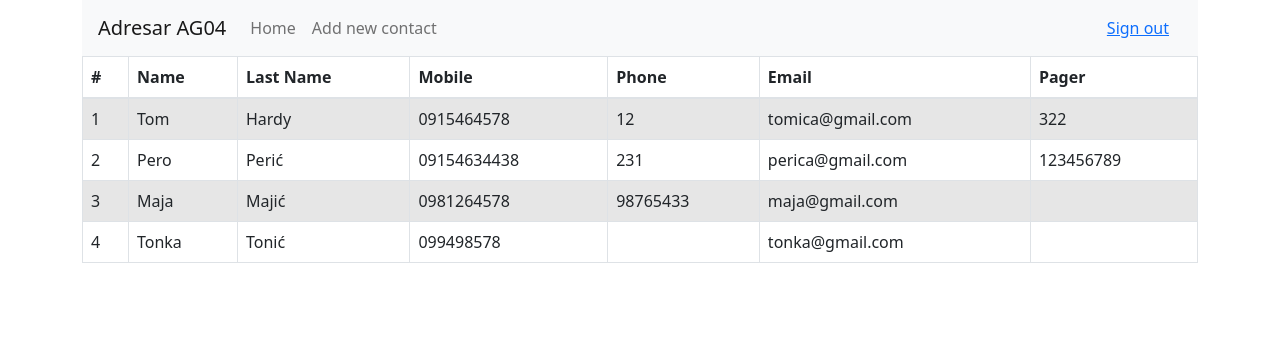
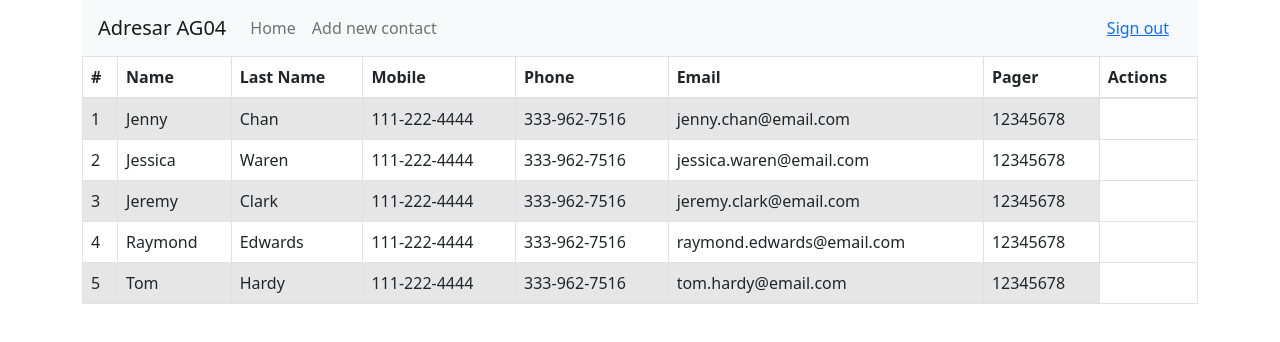
Before and after one commit to ivanrastegorac/adresar, a React (Create React App) app: page /adresar in a window 1280 px wide. Shown: the top 342 px of the page. Built offline with nearby package versions, Linux system fonts and the light colour scheme; no server answers.

Commit message:
Edited ContactList and AddNewContact

```diff
--- a/src/components/AddNewContact.js
+++ b/src/components/AddNewContact.js
@@ -1,4 +1,4 @@
-import React, { useState, useRef } from 'react';
+import React, { useState } from 'react';
 import {
   Navbar,
   Container,
@@ -11,48 +11,56 @@ import {
 import { useNavigate } from 'react-router';
 import { useAuth } from '../contexts/AuthContext';
 import { Link } from 'react-router-dom';
+import { nanoid } from 'nanoid';
+import data from '../mock-data.json';
 
 export default function Adresar() {
-  // const nameInputRef = useRef();
-  // const lastNameInputRef = useRef();
-  // const dateOfBirthInputRef = useRef();
-  // const mobileInputRef = useRef();
-  // const phoneInputRef = useRef();
-  // const emailInputRef = useRef();
-  // const pagerInputRef = useRef();
   const navigate = useNavigate();
   const [error, setError] = useState('');
   const { logout } = useAuth();
-  const { add } = useAuth();
-  const [input, setInput] = useState('');
-  // const [todos, setTodos] = useState([
-  //   'Take dogs for a walk',
-  //   'Take garbage out',
-  // ]);
-  const [name, setName] = useState('');
-  const [lastName, setLastName] = useState('');
-  const [dateOfBirth, setDateOfBirth] = useState('');
-  const [mobile, setMobile] = useState('');
-  const [phone, setPhone] = useState('');
-  const [email, setEmail] = useState('');
-  const [pager, setPager] = useState('');
+  //const { add } = useAuth();
+  //const [input, setInput] = useState('');
+  const [contacts, setContacts] = useState(data);
+  const [addFormData, setAddFormData] = useState({
+    name: '',
+    lastName: '',
+    dateOfBirth: '',
+    mobile: '',
+    phone: '',
+    email: '',
+    pager: '',
+  });
 
-  // const addContact = (event) => {
-  //   event.preventDefault();
-  //   //setTodos([...todos, input]);
-  //   const enteredName = nameInputRef.current.value;
-  //   const enteredLastName = lastNameInputRef.current.value;
-  //   const enteredDateOfBirth = dateOfBirthInputRef.current.value;
-  //   const enteredMobile = mobileInputRef.current.value;
-  //   const enteredPhone = phoneInputRef.current.value;
-  //   const enteredEmail = emailInputRef.current.value;
-  //   const enteredPager = pagerInputRef.current.value;
-  //   setInput('');
-  // };
+  const handleAddFormChange = (event) => {
+    event.preventDefault();
 
-  // function addContact() {
-  //   return nameInputRef.current.value;
-  // }
+    const fieldName = event.target.getAttribute('name');
+    const fieldValue = event.target.value;
+
+    const newFormData = { ...addFormData };
+    newFormData[fieldName] = fieldValue;
+
+    setAddFormData(newFormData);
+  };
+
+  const handleAddFormSubmit = (event) => {
+    event.preventDefault();
+
+    const newContact = {
+      id: nanoid(),
+      name: addFormData.name,
+      lastName: addFormData.lastName,
+      dateOfBirth: addFormData.dateOfBirth,
+      mobile: addFormData.mobile,
+      phone: addFormData.phone,
+      email: addFormData.email,
+      pager: addFormData.pager,
+    };
+    console.log(newContact);
+
+    const newContacts = [...contacts, newContact];
+    setContacts(newContacts);
+  };
 
   async function handleLogout() {
     setError('');
@@ -65,16 +73,16 @@ export default function Adresar() {
     }
   }
 
-  async function handleSubmit(e) {
-    e.preventDefault();
+  // async function handleSubmit(e) {
+  //   e.preventDefault();
 
-    try {
-      setInput([input]);
-      navigate('/kontakt');
-    } catch {
-      setError('Failed to add contact');
-    }
-  }
+  //   try {
+  //     setInput([input]);
+  //     navigate('/kontakt');
+  //   } catch {
+  //     setError('Failed to add contact');
+  //   }
+  // }
 
   return (
     <>
@@ -102,7 +110,7 @@ export default function Adresar() {
         </Container>
       </Navbar>
       <div>
-        <Form onSubmit={handleSubmit}>
+        <Form onSubmit={handleAddFormSubmit}>
           <Row className="mb-3">
             <Form.Group as={Col}>
               <Form.Label>Name:</Form.Label>
@@ -110,9 +118,7 @@ export default function Adresar() {
                 type="text"
                 name="name"
                 placeholder="Name"
-                value={name}
-                onChange={(e) => setName(e.target.value)}
-                // ref={nameInputRef}
+                onChange={handleAddFormChange}
                 required
               />
             </Form.Group>
@@ -123,9 +129,7 @@ export default function Adresar() {
                 type="text"
                 name="lastName"
                 placeholder="Last name"
-                value={lastName}
-                onChange={(e) => setLastName(e.target.value)}
-                // ref={lastNameInputRef}
+                onChange={handleAddFormChange}
                 required
               />
             </Form.Group>
@@ -136,9 +140,7 @@ export default function Adresar() {
             <Form.Control
               type="date"
               name="dateOfBirth"
-              value={dateOfBirth}
-              onChange={(e) => setDateOfBirth(e.target.value)}
-              // ref={dateOfBirthInputRef}
+              onChange={handleAddFormChange}
             />
           </Form.Group>
 
@@ -149,9 +151,7 @@ export default function Adresar() {
                 type="number"
                 name="mobile"
                 placeholder="Enter your mobile phone number"
-                value={mobile}
-                onChange={(e) => setMobile(e.target.value)}
-                // ref={mobileInputRef}
+                onChange={handleAddFormChange}
                 required
               />
             </Form.Group>
@@ -163,9 +163,7 @@ export default function Adresar() {
                 type="number"
                 name="phone"
                 placeholder="Enter your phone number"
-                value={phone}
-                onChange={(e) => setPhone(e.target.value)}
-                // ref={phoneInputRef}
+                onChange={handleAddFormChange}
               />
             </Form.Group>
             <br />
@@ -176,9 +174,7 @@ export default function Adresar() {
                 type="email"
                 name="email"
                 placeholder="Enter your email adress"
-                value={email}
-                onChange={(e) => setEmail(e.target.value)}
-                // ref={emailInputRef}
+                onChange={handleAddFormChange}
               />
             </Form.Group>
             <br />
@@ -189,9 +185,7 @@ export default function Adresar() {
                 type="number"
                 name="pager"
                 placeholder="Enter your pager number"
-                value={pager}
-                onChange={(e) => setPager(e.target.value)}
-                // ref={pagerInputRef}
+                onChange={handleAddFormChange}
               />
             </Form.Group>
             <br />
@@ -201,21 +195,11 @@ export default function Adresar() {
             variant="success"
             type="submit"
             className="btn btn-primary"
-            //  onClick={addContact}
+            onClick={handleAddFormSubmit}
           >
             Add contact
           </Button>
         </Form>
-        <ul>
-          <li>
-            Name: {name} {lastName}
-          </li>
-          <li>Date of Birth: {dateOfBirth}</li>
-          <li>Mobile: {mobile}</li>
-          <li>Phone: {phone}</li>
-          <li>Email: {email}</li>
-          <li>Pager: {pager}</li>
-        </ul>
       </div>
     </>
   );
--- a/src/components/ContactList.js
+++ b/src/components/ContactList.js
@@ -1,49 +1,11 @@
-import React from 'react';
+import React, { useState } from 'react';
 import Contact from './Contact';
 import { Table } from 'react-bootstrap';
-import AddNewContact from './AddNewContact';
-import addContact from './AddNewContact';
-
-export const contacts = [
-  {
-    id: 1,
-    name: 'Tom',
-    lastName: 'Hardy',
-    mobile: '0915464578',
-    phone: '12',
-    email: 'tomica@gmail.com',
-    pager: '322',
-  },
-  {
-    id: 2,
-    name: 'Pero',
-    lastName: 'Perić',
-    mobile: '09154634438',
-    phone: '231',
-    email: 'perica@gmail.com',
-    pager: '123456789',
-  },
-  {
-    id: 3,
-    name: 'Maja',
-    lastName: 'Majić',
-    mobile: '0981264578',
-    phone: '98765433',
-    email: 'maja@gmail.com',
-    pager: '',
-  },
-  {
-    id: 4,
-    name: 'Tonka',
-    lastName: 'Tonić',
-    mobile: '099498578',
-    phone: '',
-    email: 'tonka@gmail.com',
-    pager: '',
-  },
-];
+import data from '../mock-data.json';
 
 export default function ContactList() {
+  const [contacts, setContacts] = useState(data);
+
   return (
     <>
       <Table striped bordered hover>
@@ -56,6 +18,7 @@ export default function ContactList() {
             <th>Phone</th>
             <th>Email</th>
             <th>Pager</th>
+            <th>Actions</th>
           </tr>
         </thead>
         <tbody>
--- /dev/null
+++ b/src/mock-data.json
@@ -0,0 +1,47 @@
+[
+  {
+    "id": 1,
+    "name": "Jenny",
+    "lastName": "Chan",
+    "mobile": "111-222-4444",
+    "phone": "333-962-7516",
+    "email": "jenny.chan@email.com",
+    "pager": "12345678"
+  },
+  {
+    "id": 2,
+    "name": "Jessica",
+    "lastName": "Waren",
+    "mobile": "111-222-4444",
+    "phone": "333-962-7516",
+    "email": "jessica.waren@email.com",
+    "pager": "12345678"
+  },
+  {
+    "id": 3,
+    "name": "Jeremy",
+    "lastName": "Clark",
+    "mobile": "111-222-4444",
+    "phone": "333-962-7516",
+    "email": "jeremy.clark@email.com",
+    "pager": "12345678"
+  },
+  {
+    "id": 4,
+    "name": "Raymond",
+    "lastName": "Edwards",
+    "mobile": "111-222-4444",
+    "phone": "333-962-7516",
+    "email": "raymond.edwards@email.com",
+    "pager": "12345678"
+  },
+  {
+    "id": 5,
+    "name": "Tom",
+    "lastName": "Hardy",
+    "mobile": "111-222-4444",
+    "phone": "333-962-7516",
+    "email": "tom.hardy@email.com",
+    "pager": "12345678"
+  }
+]
```
